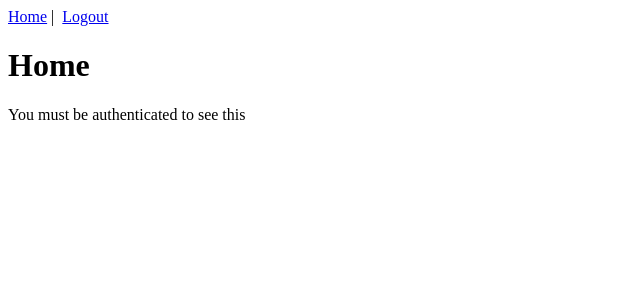
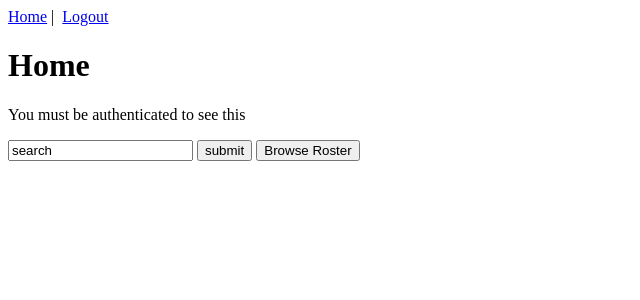
Before and after one commit to tarinausher/TE-Capstone, a Vue app in the folder frontend/: page / in a window 1280 px wide. Shown: the top 300 px of the page, without its empty margins (0-640 px from the left). Built offline with nearby package versions, Linux system fonts and the light colour scheme; sample sign-in values are in the browser's storage.

Commit message:
one small addition

```diff
--- a/frontend/src/views/Home.vue
+++ b/frontend/src/views/Home.vue
@@ -2,7 +2,18 @@
   <div class="home">
     <h1>Home</h1>
     <p>You must be authenticated to see this</p>
+<!-- what i added is under this comment -->
+    <div class= "search">
+     <input type="search" value="search"/> <input type="submit" value="submit"> <input type="submit" value="Browse Roster" />
+    </div>
+
+    <div class= "">
+
+    </div>
   </div>
+
+
+
 </template>
 
 <script>
@@ -10,3 +21,7 @@ export default {
   name: "home"
 };
 </script>
+
+<style>
+
+</style>
```
